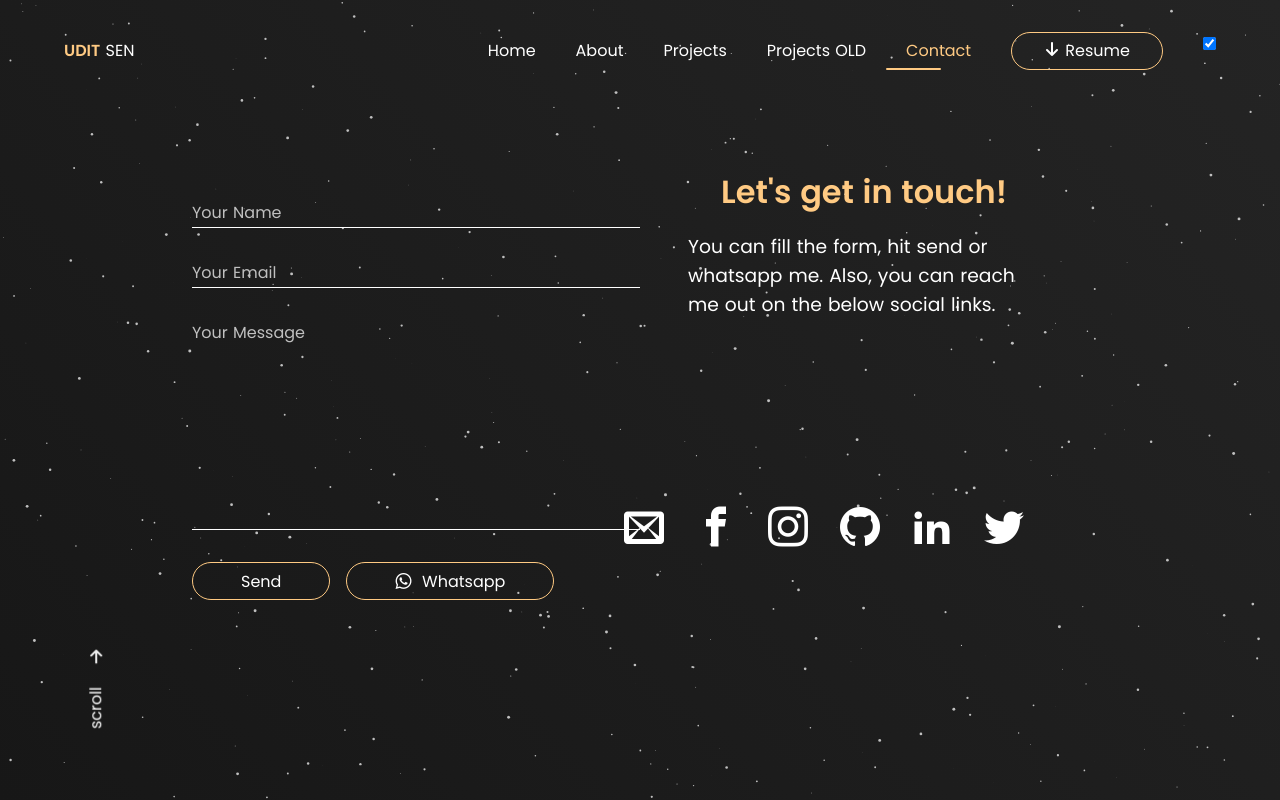
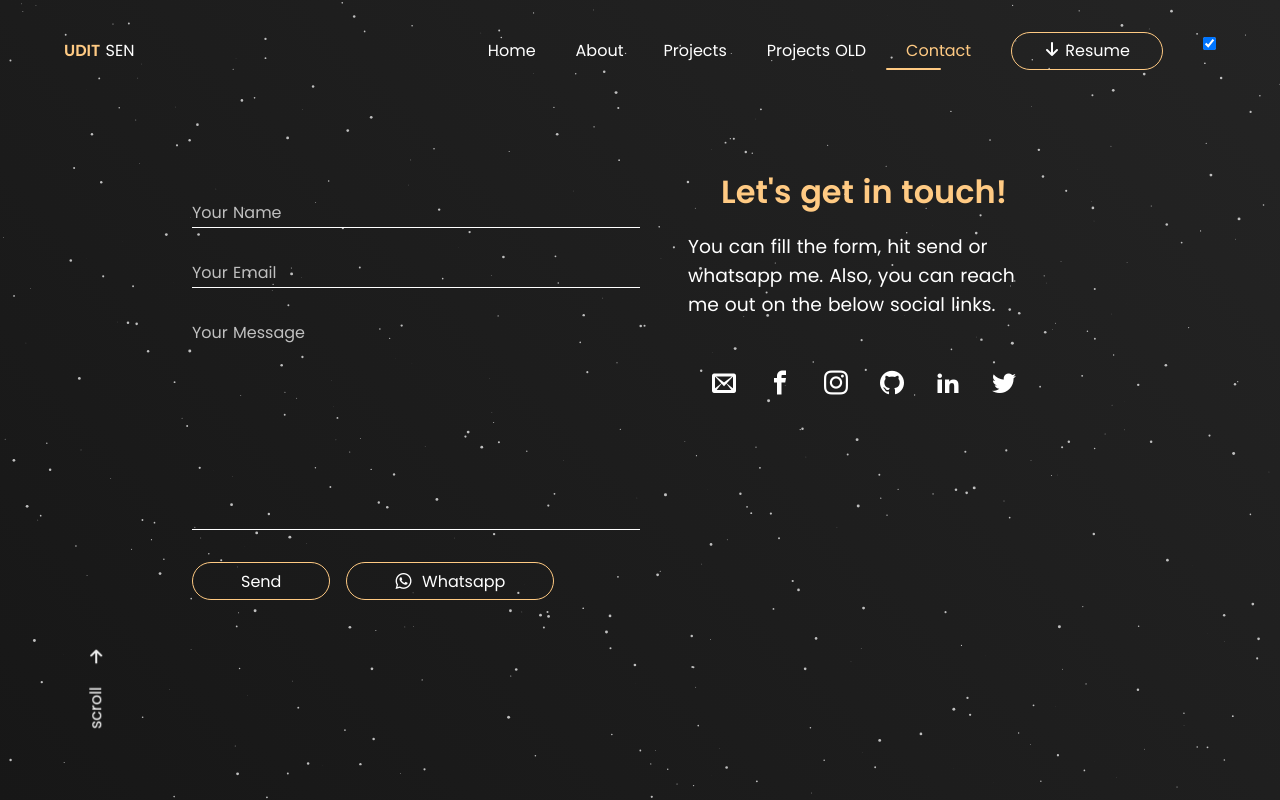
Before and after one commit to aedit/v2, a Nuxt app: page /contact in a window 1280 px wide. Built offline with nearby package versions, Linux system fonts and the light colour scheme.

Commit message:
Animation added to social Icons for contact page

```diff
--- a/assets/styles/components/_social-icons.scss
+++ b/assets/styles/components/_social-icons.scss
@@ -4,7 +4,6 @@
   right: 4rem;
   gap: 2rem;
   font-size: 1.5rem;
-  transition: all 0.5s ease-in;
 
   li {
     a {
@@ -13,9 +12,4 @@
       }
     }
   }
-  &.enlarge {
-    font-size: 2.5rem;
-    right: 20%;
-    bottom: 30%;
-  }
 }
--- a/assets/styles/pages/_contact.scss
+++ b/assets/styles/pages/_contact.scss
@@ -74,5 +74,11 @@
 
     align-items: center;
     align-self: flex-start;
+
+    .contact__social {
+      position: unset;
+      opacity: 0;
+      transition: transform 0.001s linear;
+    }
   }
 }
--- a/components/SocialIcons.vue
+++ b/components/SocialIcons.vue
@@ -1,5 +1,5 @@
 <template>
-  <ul class="social-icons d-flex" :class="className">
+  <ul class="social-icons d-flex">
     <li v-for="item in iconsList" :key="item.name">
       <a :href="item.link" target="_blank">
         <i :class="'icon-' + item.name"></i>
@@ -36,9 +36,6 @@ export default {
     }
   },
   computed: {
-    className() {
-      return this.$route.path === '/contact' ? 'enlarge' : ''
-    },
     iconsList() {
       return this.$route.path === '/contact'
         ? [{ name: 'mail', link: 'mailto:udisen97@gmail.com' }, ...this.list]
--- a/layouts/default.vue
+++ b/layouts/default.vue
@@ -8,7 +8,7 @@
       <i v-if="scrollText.up" class="icon-arrow-right ml-2"></i>
     </span>
     <footer>
-      <SocialIcons />
+      <SocialIcons v-if="showFooter" />
     </footer>
     <client-only v-if="stars">
       <Particles class="particles"></Particles>
@@ -50,6 +50,9 @@ export default {
       }
       return scrollText
     },
+    showFooter() {
+      return this.$route.path !== '/contact'
+    },
   },
   methods: {
     checkDark() {
--- a/pages/contact.vue
+++ b/pages/contact.vue
@@ -49,6 +49,7 @@
         You can fill the form, hit send or whatsapp me. Also, you can reach me
         out on the below social links.
       </h3>
+      <SocialIcons ref="social-icons" class="contact__social mt-9" />
     </div>
   </div>
 </template>
@@ -63,6 +64,9 @@ export default {
       contactEmail: '',
       contactMessage: '',
     }
+  },
+  mounted() {
+    this.animateSocialIcons()
   },
   methods: {
     call(evt) {
@@ -80,6 +84,32 @@ export default {
       const message = this.prepareMessage()
       window.open(`https://wa.me/919826942288?text=${message}`, '_blank')
     },
+    animateSocialIcons() {
+      const socialIcons =
+        this.$refs['social-icons'] && this.$refs['social-icons'].$el
+      if (!socialIcons) {
+        setTimeout(() => {
+          this.animateSocialIcons()
+        }, 100)
+        return
+      }
+      const windowWidth = window.innerWidth
+      const windowHeight = window.innerHeight
+      const rightPosition =
+        windowWidth - socialIcons.offsetLeft - socialIcons.clientWidth + 'px'
+      const bottomPosition =
+        windowHeight - socialIcons.offsetTop - socialIcons.clientHeight + 'px'
+
+      socialIcons.style.transform = `translate(calc(${rightPosition} - 4rem
+      ), calc(${bottomPosition} - 2rem))`
+      socialIcons.style.opacity = '0'
+      socialIcons.style.transition = 'all .5s ease-in'
+
+      setTimeout(() => {
+        socialIcons.style.transform = 'translate(0, 0)'
+        socialIcons.style.opacity = '1'
+      }, 500)
+    },
   },
 }
 </script>
```
